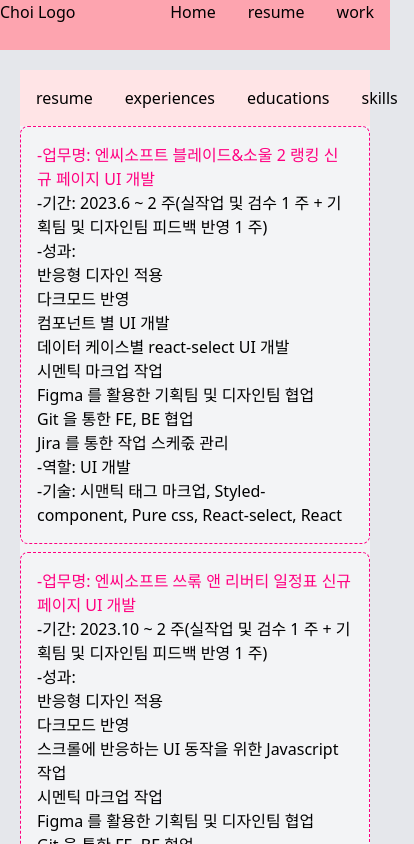
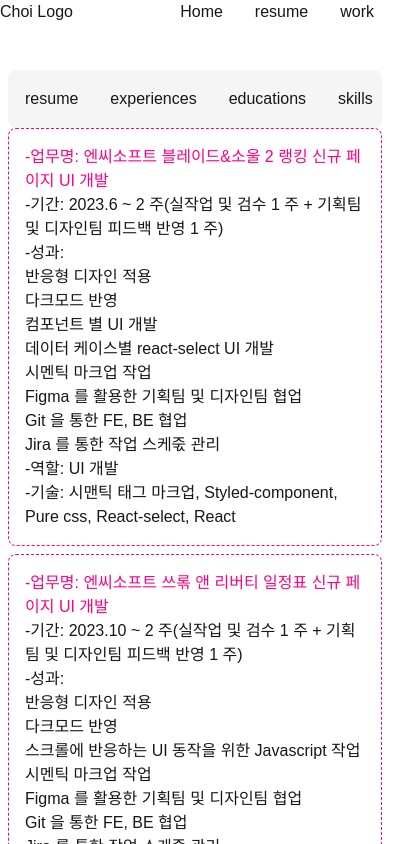
Before and after one commit to Eun-ha/galaxychoiportfolio, a Next.js app: page /resume in a window 390 px wide. Shown: the top 844 px of the page, 414 px wide, since content can reach past the window. Built offline with nearby package versions, Linux system fonts and the light colour scheme.

Commit message:
Style: css resume 레이아웃 조정 중간커밋2

```diff
--- a/app/layout.tsx
+++ b/app/layout.tsx
@@ -26,12 +26,12 @@ export default function RootLayout({
   return (
     <html lang="en">
       <body
-        className={`${geistSans.variable} ${geistMono.variable} antialiased bg-gray-200`}
+        className={`${geistSans.variable} ${geistMono.variable} antialiased`}
       >
-        <div className="wrapper w-auto lg:w-[1080px] my-0 mx-auto">
-          <header className="flex h-[50px] bg-rose-300 justify-between">
+        <div className="wrapper">
+          <header className="flex h-[50px] justify-between">
             <h1>Choi Logo</h1>
-            <nav className="flex justify-evenly bg-rose-450">
+            <nav className="flex justify-evenly">
               <Link className="px-4" href="/">
                 Home
               </Link>
--- a/app/resume/[slug]/page.tsx
+++ b/app/resume/[slug]/page.tsx
@@ -4,7 +4,7 @@ import { TitlesDescriptions } from "@/components/titles-descriptions";
 export default async function Page({ params }: { params: { slug: string } }) {
   const id = await params;
   return (
-    <main className="block w-full bg-gray-100">
+    <main className="block w-full lg:w-[calc(100%-16px)] lg:ml-[16px]">
       <TitlesDescriptions category={id.slug} />
       <ResumeContents category={id.slug} />
     </main>
--- a/app/resume/layout.tsx
+++ b/app/resume/layout.tsx
@@ -6,7 +6,7 @@ export default async function Layout({
   children: React.ReactNode;
 }>) {
   return (
-    <div className="mx-[20px] my-[20px] lg:flex lg:items-start lg:mx-[30px] lg:my-[50px]">
+    <div className="my-[20px] mx-[8px] lg:flex lg:items-start lg:my-[50px] lg:mx-[50px]">
       <ResumeAside />
       {children}
     </div>
--- a/components/button-list.tsx
+++ b/components/button-list.tsx
@@ -34,10 +34,10 @@ export const ButtonList = ({
   return (
     <aside
       className={clsx(
-        "bg-rose-100 z-10 flex place-content-evenly lg:block lg:place-content-start lg:shrink-0 lg:w-[200px]",
+        "z-10 flex place-content-evenly lg:block lg:place-content-start lg:shrink-0 lg:w-[200px] rounded-lg border border-subbackground lg:border-transparent lg:border-none bg-subbackground lg:bg-transparent",
         {
           "fixed-none": !stickyClass,
-          "fixed left-0 top-0 w-full lg:static lg:w-auto": stickyClass,
+          "fixed left-0 top-0 w-full lg:fixed-none lg:static": stickyClass,
         }
       )}
     >
--- a/components/button.tsx
+++ b/components/button.tsx
@@ -24,13 +24,16 @@ export const Button = ({
   return (
     <Link
       href={href}
-      className={clsx("inline-block p-4 z-10 lg:block", {
-        "text-black": !isActive,
-        "text-point-pink": isActive && checkCategory === "resume",
-        "text-point-cyan": isActive && checkCategory === "experiences",
-        "text-point-orange": isActive && checkCategory === "educations",
-        "text-point-violet": isActive && checkCategory === "skills",
-      })}
+      className={clsx(
+        "inline-block p-4 z-10 lg:mb-2 lg:block rounded-lg lg:border lg:border-subbackground border-transparent bg-transparent lg:bg-subbackground",
+        {
+          "text-foreground": !isActive,
+          "text-point-pink": isActive && checkCategory === "resume",
+          "text-point-cyan": isActive && checkCategory === "experiences",
+          "text-point-orange": isActive && checkCategory === "educations",
+          "text-point-violet": isActive && checkCategory === "skills",
+        }
+      )}
     >
       {category.button}
     </Link>
--- a/components/resume-main.tsx
+++ b/components/resume-main.tsx
@@ -3,7 +3,7 @@ import { ResumeDescription } from "./resume-description";
 
 export function ResumeMain() {
   return (
-    <main className="w-full bg-gray-100">
+    <main className="w-full">
       <ResumeDescription />
     </main>
   );
--- a/components/titles-descriptions.tsx
+++ b/components/titles-descriptions.tsx
@@ -8,14 +8,14 @@ export const TitlesDescriptions = (Props: Category) => {
   const { category } = Props;
   const content = getContents(category);
 
-  //console.log(content);
+  console.log(content);
 
   return (
     <>
       {content.map((content, index) => (
-        <section key={index} className="p-4">
-          <h2 className="text-xl">{content.title}</h2>
-          <p className="text-lg">{content.desc}</p>
+        <section key={index} className="my-4 lg:my-0 lg:mb-4">
+          <h2 className="text-2xl">{content.title}</h2>
+          <p className="text-xl text-subfontcolor">{content.desc}</p>
         </section>
       ))}
     </>
--- a/styles/globals.css
+++ b/styles/globals.css
@@ -2,16 +2,19 @@
 @tailwind components;
 @tailwind utilities;
 
-/*
 :root {
   --background: #ffffff;
   --foreground: #171717;
+  --sub-background: #f5f5f5;
+  --sub-font-color: #64748b;
 }
 
 @media (prefers-color-scheme: dark) {
   :root {
     --background: #0a0a0a;
     --foreground: #ededed;
+    --sub-background: #1e293c;
+    --sub-font-color: #94a3b8;
   }
 }
 
@@ -20,4 +23,3 @@ body {
   background: var(--background);
   font-family: Arial, Helvetica, sans-serif;
 }
-*/
--- a/tailwind.config.ts
+++ b/tailwind.config.ts
@@ -11,6 +11,8 @@ export default {
       colors: {
         background: "var(--background)",
         foreground: "var(--foreground)",
+        subbackground: "var(--sub-background)",
+        subfontcolor: "var(--sub-font-color)",
         point: {
           pink: "#FF0080",
           blue: "#d3e5ff",
```
